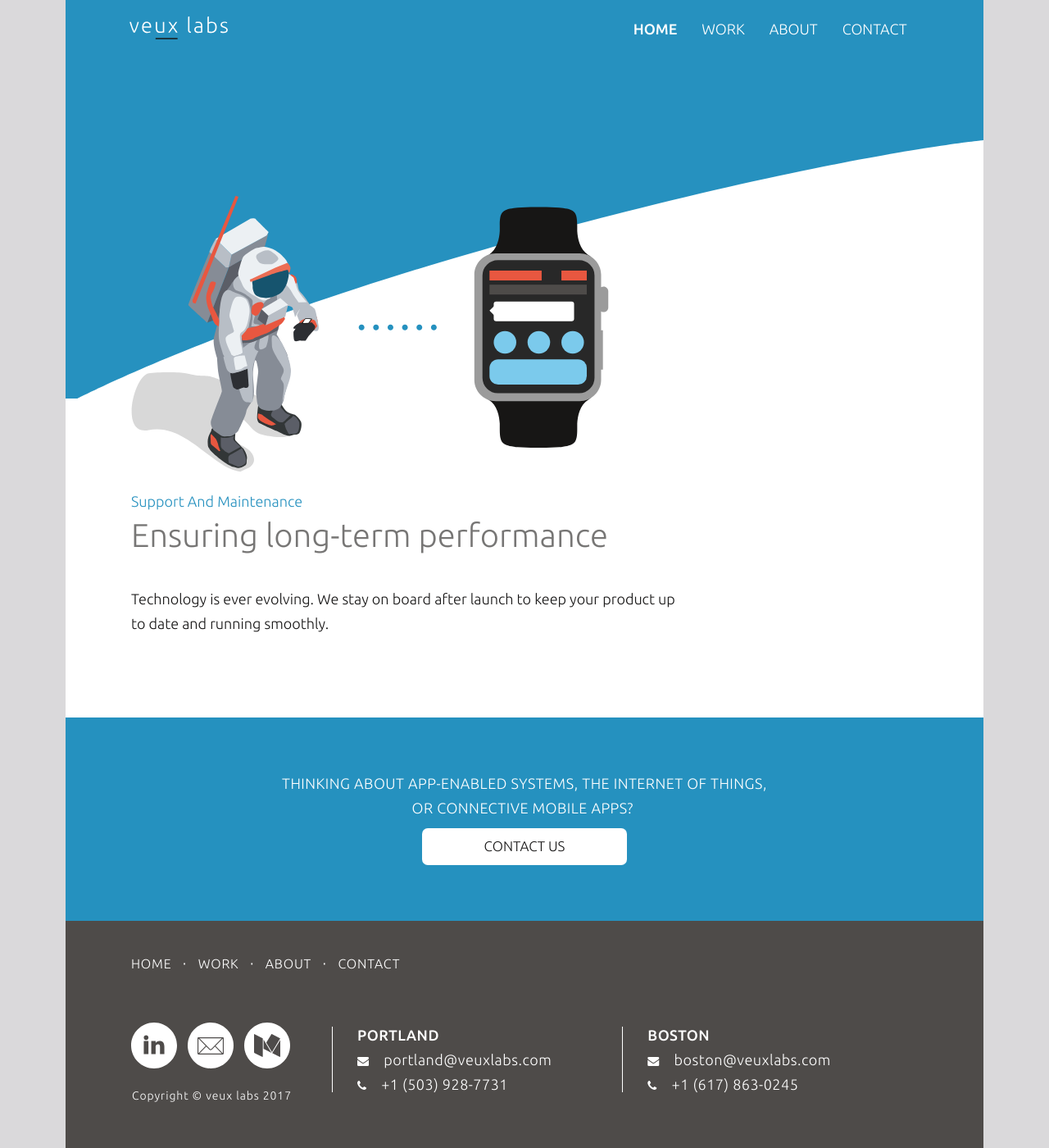
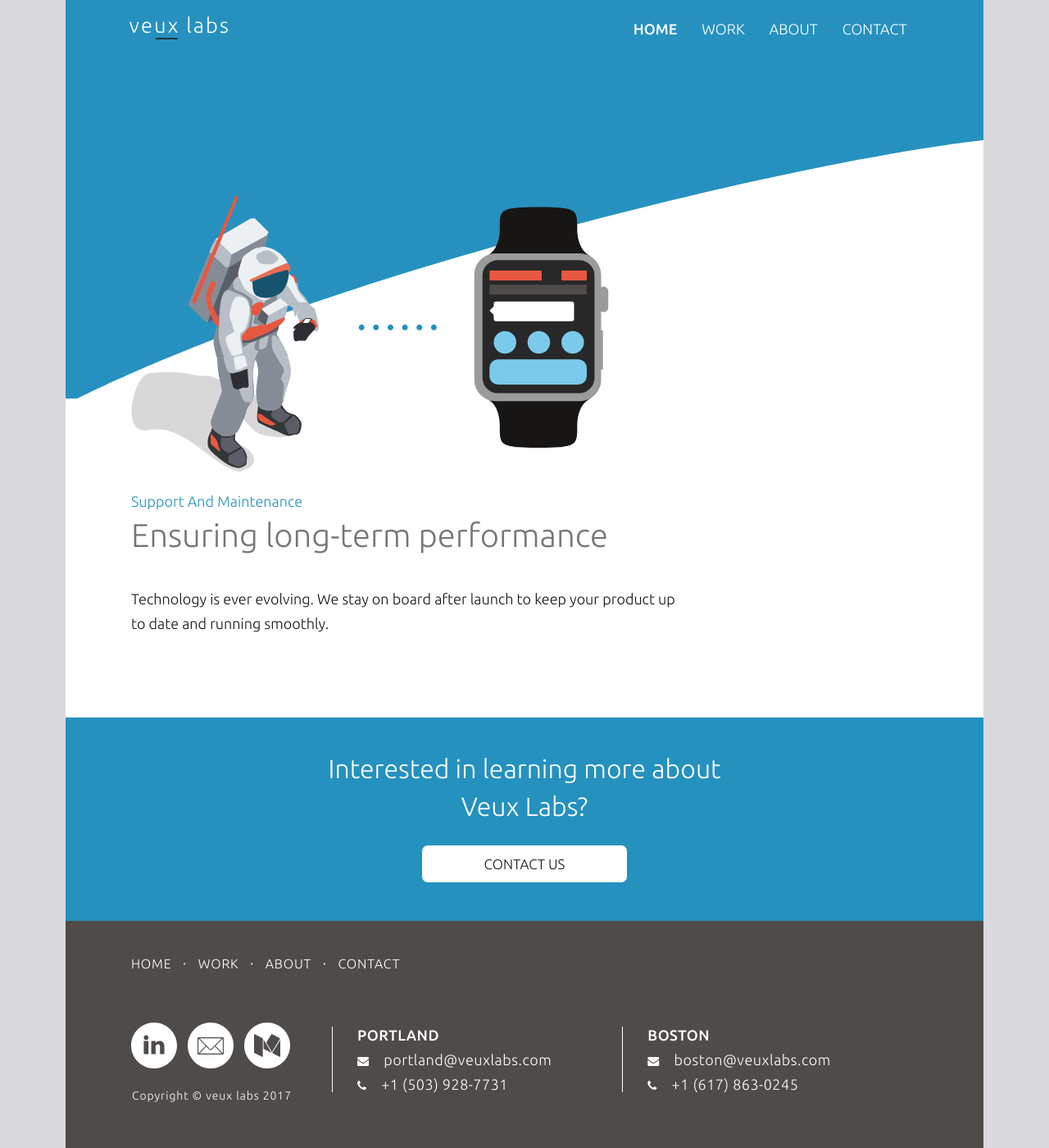
Before and after one commit to VeuxLabs/VeuxLabs.github.io, a Jekyll site: the page built from index.html, in a window 1280 px wide and 1400 px high, scrolled down 5421 px. Shown: the whole window at 82% size. Built offline with Jekyll 4.4.1, drawn with Linux system fonts in a browser that asks for light colours; nearby versions of some CDN libraries; comment, search, counter and statistics services are not loaded.

Commit message:
Footer text changes.

```diff
--- a/_includes/footer_top.html
+++ b/_includes/footer_top.html
@@ -1,8 +1,7 @@
 <div class="first-row">
     <div class="col-md-12">
         <div class="text">
-            THINKING ABOUT APP-ENABLED SYSTEMS, THE INTERNET OF THINGS,
-            OR CONNECTIVE MOBILE APPS?
+            Interested in learning more about Veux Labs?
         </div>
         <div class="button">
             <button onclick="location.href='/contact/'">CONTACT US</button>
--- a/css/landing-page.css
+++ b/css/landing-page.css
@@ -972,7 +972,7 @@ footer .first-row {
 }
 footer .first-row .col-md-12 {
     margin: 0 auto;
-    padding: 65px 20px;
+    padding: 40px 20px;
     background-color: #2591bf;
 }
 
@@ -983,20 +983,19 @@ footer .first-row .col-md-12 {
 }
 
 footer .first-row .text {
-    font-family: 'Ubuntu';
-    font-size: 18px;
-    font-weight: 300;
-    line-height: 30px;
-    letter-spacing: 0.5px;
     text-align: center;
     color: #ffffff;
-    max-width: 615px;
+    max-width: 500px;
     margin: 0 auto;
+    font-family: 'Ubuntu';
+    font-size: 32px;
+    font-weight: 300;
+    text-align: center;
 }
 
 footer .first-row .button {
     text-align: center;
-    margin-top: 10px;
+    margin-top: 25px;
 }
 
 footer .first-row .button button {
```
